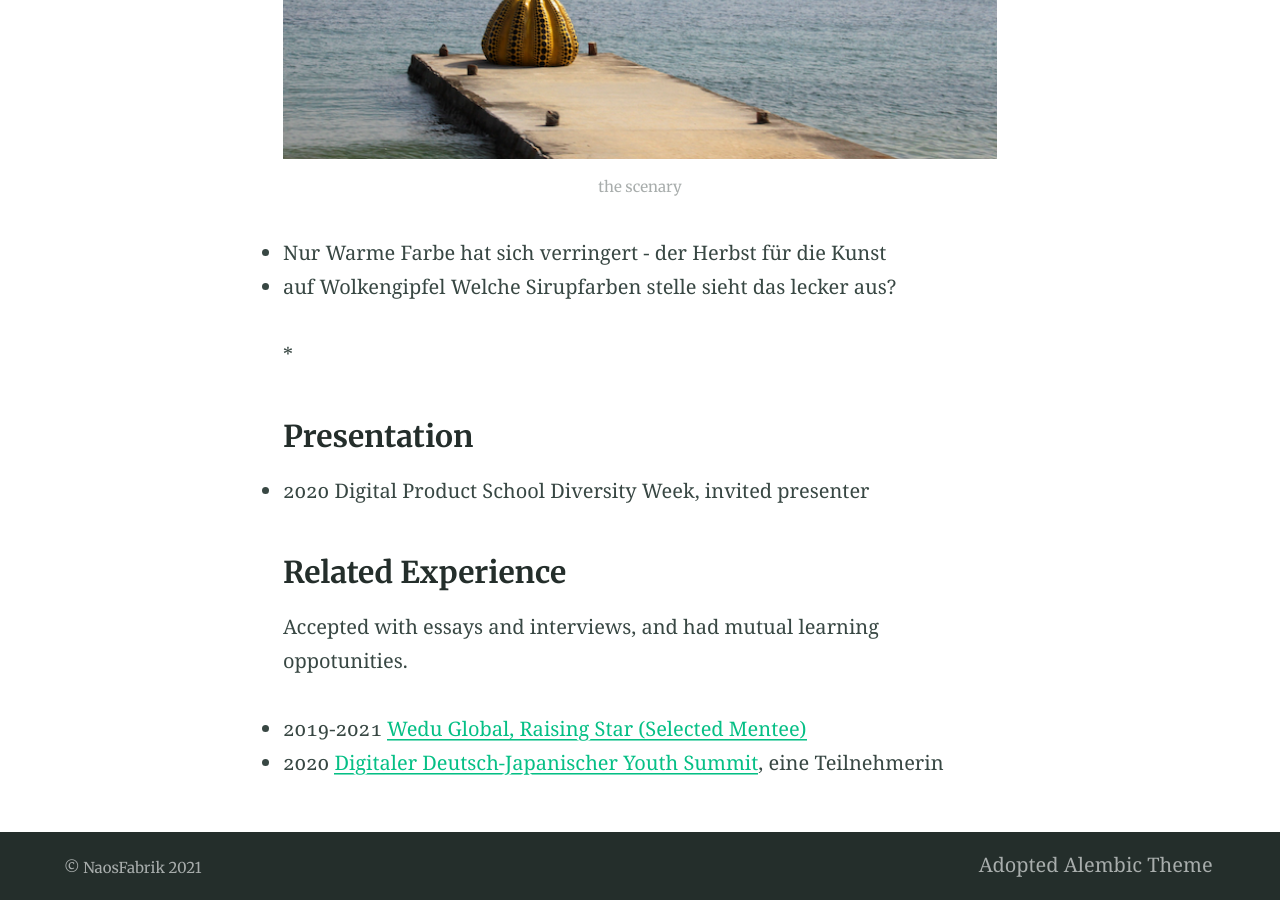
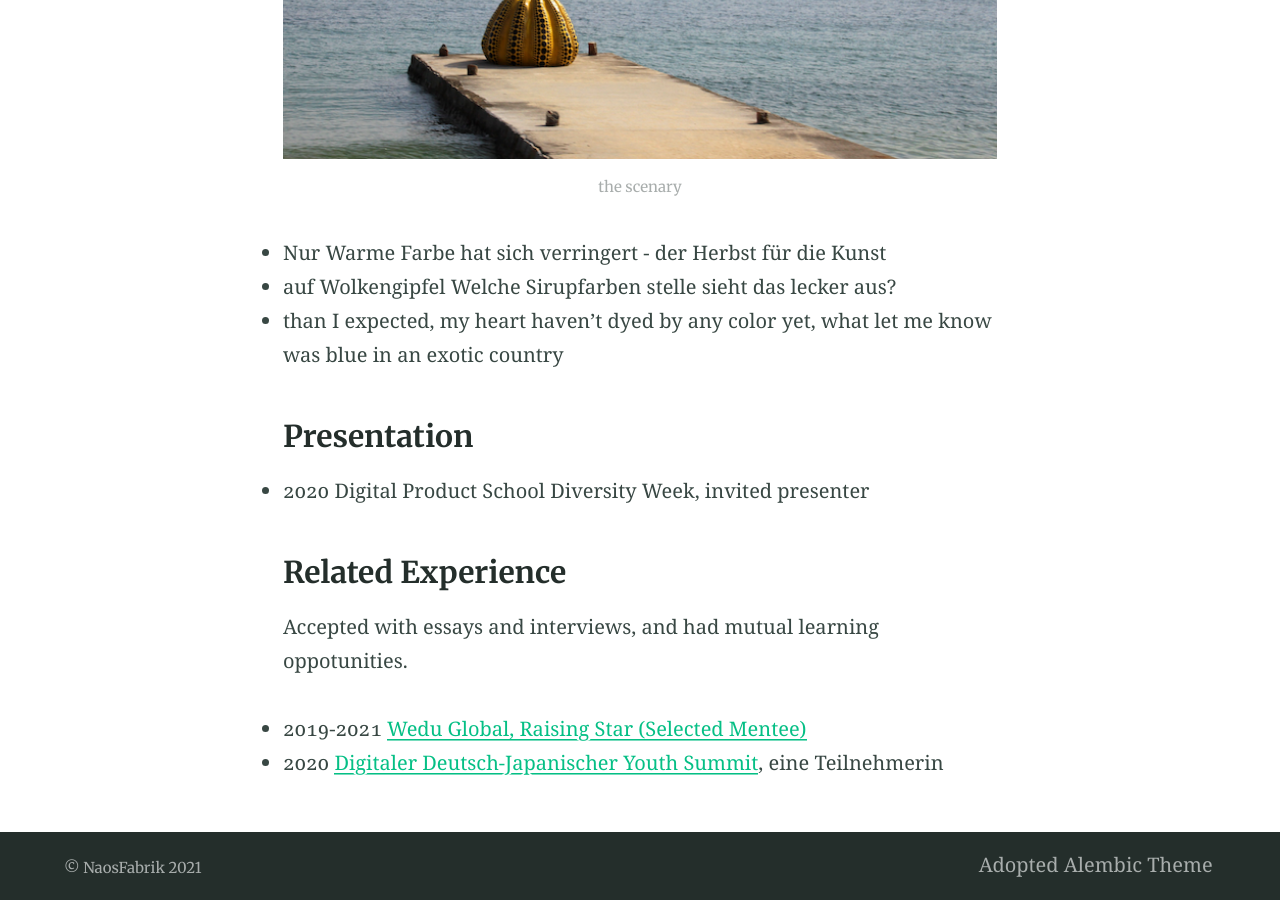
Before and after one commit to NaosFabrik/NaosFabrik.github.io, a Jekyll site: the page built from _posts/2021-05-05-verbal-literal.md, in a window 1280 px wide and 900 px high, scrolled down 1501 px. Built offline with Jekyll 4.4.1, drawn with Linux system fonts in a browser that asks for light colours.

Commit message:
Update 2021-05-05-verbal-literal.md

```diff
--- a/_posts/2021-05-05-verbal-literal.md
+++ b/_posts/2021-05-05-verbal-literal.md
@@ -36,7 +36,7 @@ An island of contemporary art in the Seto Inland Sea, where a single pumpkin can
 
 * auf Wolkengipfel Welche Sirupfarben stelle sieht das lecker aus?
 
-*
+* than I expected, my heart haven’t dyed by any color yet, what let me know was blue in an exotic country
 
 ### Presentation
 * 2020 Digital Product School Diversity Week, invited presenter
```
